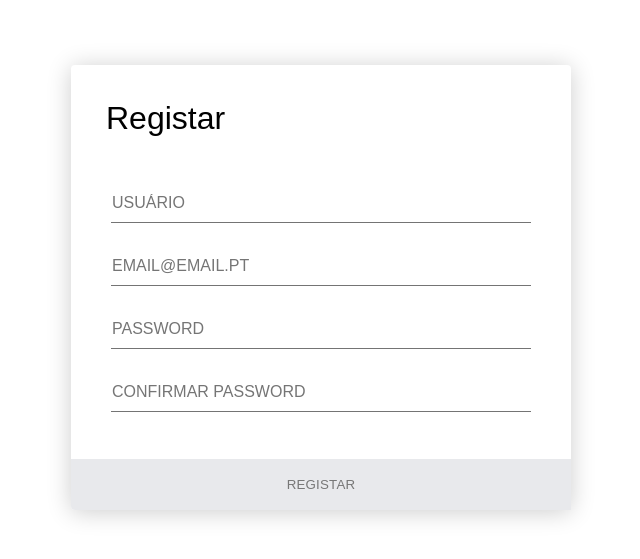
After one commit to DidiTuga/Aplicao-WEB, a PHP site: page /registar.php in a window 1280 px wide. The commit adds this page. Shown: the top 559 px of the page, without its empty margins (319-959 px from the left). Run offline with PHP 8.4, Linux system fonts and the light colour scheme.

Commit message:
Login/Registar feito

```diff
--- a/CSS/login.css
+++ b/CSS/login.css
@@ -6,12 +6,12 @@
 }
 
 body {
-  background: #e35869;
+  background-image: "..//MinhaImagem.jpg";
   font-family: 'Rubik', sans-serif;
 }
 
 .login-form {
-  background: #fff;
+  background-color: #fff;
   width: 500px;
   margin: 65px auto;
   display: -webkit-box;
@@ -26,6 +26,12 @@ body {
   padding: 35px 35px 0 35px;
   font-weight: 300;
 }
+.login-form #erro{
+  background-color: rgb(255, 0, 0);
+  padding: 10px;
+  box-shadow: 0 2px 25px rgba(0, 0, 0, 0.2);
+
+}
 .login-form .content {
   padding: 35px;
   text-align: center;
@@ -33,6 +39,7 @@ body {
 .login-form .input-field {
   padding: 12px 5px;
 }
+
 .login-form .input-field input {
   font-size: 16px;
   display: block;
--- a/nbproject/private/private.xml
+++ /dev/null
@@ -1,4 +0,0 @@
-<?xml version="1.0" encoding="UTF-8"?>
-<project-private xmlns="http://www.netbeans.org/ns/project-private/1">
-    <editor-bookmarks xmlns="http://www.netbeans.org/ns/editor-bookmarks/2" lastBookmarkId="0"/>
-</project-private>
--- /dev/null
+++ b/registar.php
@@ -0,0 +1,63 @@
+<!DOCTYPE html>
+<html>
+
+<head>
+    <meta charset="UTF-8">
+    <title>Registar D</title>
+    <link rel="stylesheet" href="CSS/login.css">
+
+</head>
+
+<body>
+    <!-- partial:index.partial.html -->
+    <div class="login-form">
+
+        <form action="registar_1.php" method="POST">
+            <h1>Registar</h1>
+            <div class="content">
+                <?php
+                session_start();
+                if (isset($_SESSION['passwordDiff'])) :
+                ?>
+                    <div class="notification">
+                        <p id = "erro">Passwords diferentes! Por favor meta a password igual.</p>
+                    </div>
+
+                <?php
+                endif;
+                unset($_SESSION['passwordDiff']);
+                ?>
+                <?php
+                if (isset($_SESSION['existe'])) :
+                ?>
+                    <div class="notification">
+                        <p>Já existe um utilizador com esse nome/email! </p>
+                    </div>
+
+                <?php
+                endif;
+                unset($_SESSION['existe']);
+                ?>
+                <div class="input-field">
+                    <input type="texto" placeholder="Usuário" name="user" autocomplete="nope required" required>
+                </div>
+                <div class="input-field">
+                    <input type="email" placeholder="email@email.pt" name="email" autocomplete="nope" required>
+                </div>
+                <div class="input-field">
+                    <input type="password" placeholder="Password" name="password" autocomplete="new-password" required>
+                </div>
+                <div class="input-field">
+                    <input type="password" placeholder="Confirmar password" name="confpassword" autocomplete="new-password" required>
+                </div>
+            </div>
+            <div class="action">
+                <button type="submit" class="button is-block is-link is-large is-fullwidth">Registar</button>
+            </div>
+        </form>
+    </div>
+
+
+</body>
+
+</html>
```
Also changed, not shown: index.php (+5 -3 lines), nbproject/project.xml (deleted, +0 -10 lines), registar_1.php (added, +43 -0 lines), 3 other files.
